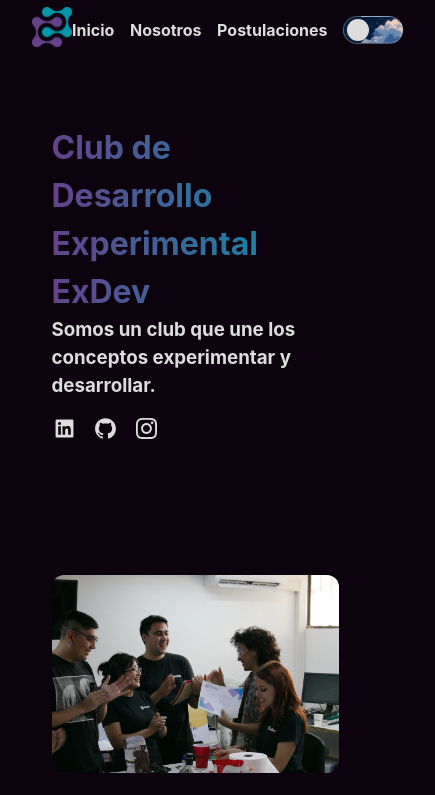
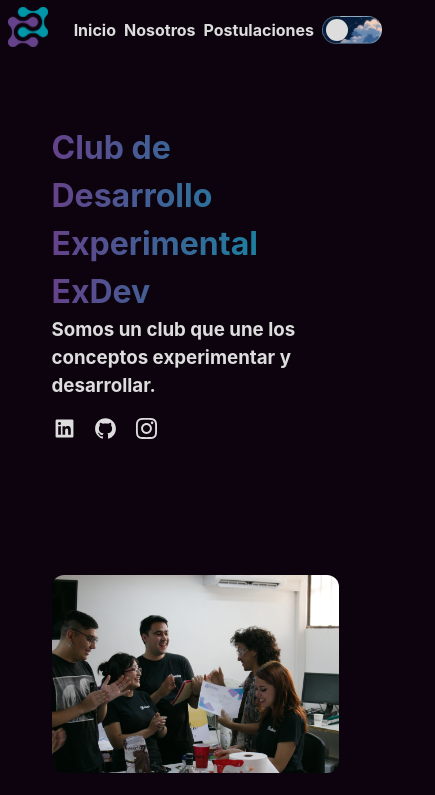
Before and after one commit to IanBattistoni/exdev-website, a React (Create React App) app: page / in a window 390 px wide. Shown: the top 795 px of the page, 435 px wide, since content can reach past the window. Built offline with nearby package versions, Linux system fonts and the light colour scheme; no server answers.

Commit message:
fix: header

```diff
--- a/src/shared/layouts/header/header.css
+++ b/src/shared/layouts/header/header.css
@@ -90,7 +90,7 @@ body.light .theme-switch .switch-thumb{
 }
 
 
-@media (max-width: 400px) {
+@media (max-width: 1000px) {
 
   .logo-container{
     padding-left: 2rem;
@@ -100,11 +100,12 @@ body.light .theme-switch .switch-thumb{
   }
 }
 
-@media (max-width: 320px) {
+@media (max-width: 450px) {
   .nav{
-    padding-right: 1rem;
+    padding-right: 0.5rem;
+    gap: 0.5rem;
   }
   .logo-container{
-    padding-left: 1rem;
+    padding-left: 0.5rem;
   }
 }
--- a/src/shared/layouts/header/header.tsx
+++ b/src/shared/layouts/header/header.tsx
@@ -23,7 +23,7 @@ function Header(){
             <div className="logo-container">
                 <a href="/">
                 <picture>
-                    <source srcSet={ExdevSoloLogo} media="(max-width: 400px)" />
+                    <source srcSet={ExdevSoloLogo} media="(max-width: 650px)" />
                     <img src={ExdevLogo} alt="Logo Exdev" className="exdev-logo" />
                 </picture>
                 </a>
```
